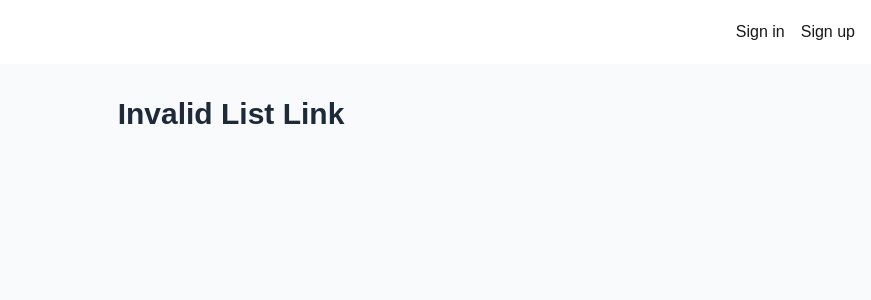
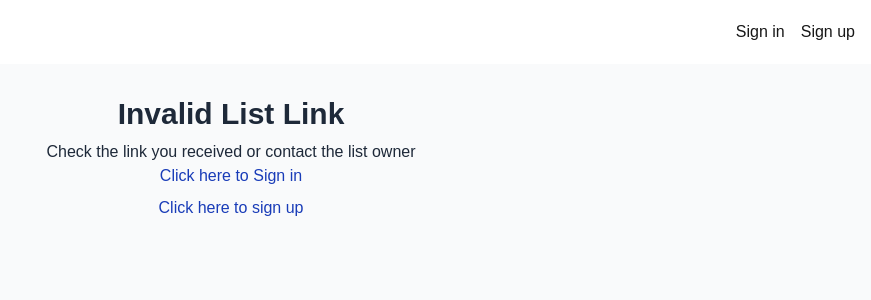
Before and after one commit to jogaza/iyaomolere-list, a Next.js app: page /1 in a window 1280 px wide. Shown: the top 300 px of the page, without its empty margins (409-1280 px from the left). Built offline with nearby package versions, Linux system fonts and the light colour scheme; no server answers; the database is empty.

Commit message:
Update changes

```diff
--- a/src/app/[uuid]/page.tsx
+++ b/src/app/[uuid]/page.tsx
@@ -2,6 +2,7 @@ import List from "@/components/List";
 import UrlDisplay from "@/components/UrlDisplay";
 import { currentUser } from "@clerk/nextjs/server";
 import { getUserFullName } from "../api/servercalls";
+import Link from "next/link";
 
 interface PageProps {
   params: Promise<{
@@ -28,13 +29,42 @@ export default async function Page({ params }: PageProps) {
               {userFullName} List
             </h1>
             <List userId={uuid} />
+            <div className="text-center text-gray-800">Please insert items into the list</div>
             <h1 className="text-1xl font-bold text-center mb-2 text-gray-800">
               <UrlDisplay userId={uuid} />
             </h1>
-            <div className="text-center text-gray-800">Please insert items into the list</div>
           </>
         ) : (
-          <h1 className="text-3xl font-bold text-center mb-2 text-gray-800">Invalid List Link</h1>
+          <>
+            <h1 className="text-3xl font-bold text-center mb-2 text-gray-800">Invalid List Link</h1>
+            <div className="text-center text-gray-800">
+              Check the link you received or contact the list owner
+            </div>
+            {user ? (
+              <div className="text-center text-gray-800">
+                We know you are a user.{" "}
+                <Link className=" text-blue-800" href="/">
+                  click here to go back to your own list
+                </Link>
+              </div>
+            ) : (
+              <div className="flex flex-col gap-2 justify-center">
+                {/* <div className="flex justify-center items-center">
+                  <div className="bg-white p-4 rounded-lg shadow-md">Click here to sign in</div>
+                </div> */}
+                <div className="flex justify-center items-center">
+                  <Link className=" text-blue-800" href="/sign-in">
+                    Click here to Sign in
+                  </Link>
+                </div>
+                <div className="flex justify-center items-center">
+                  <Link className=" text-blue-800" href="/sign-up">
+                    Click here to sign up
+                  </Link>
+                </div>
+              </div>
+            )}
+          </>
         )}
       </div>
     </main>
```
